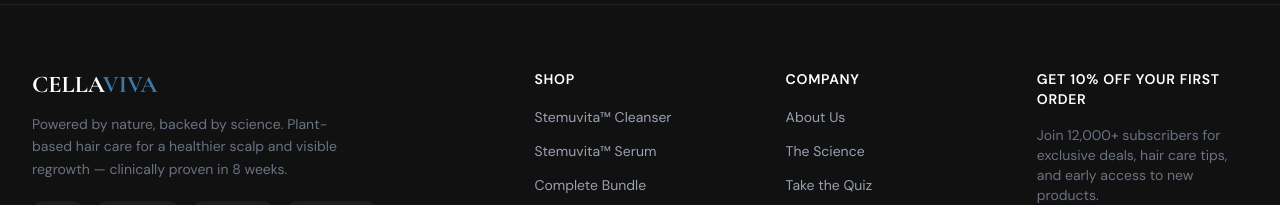
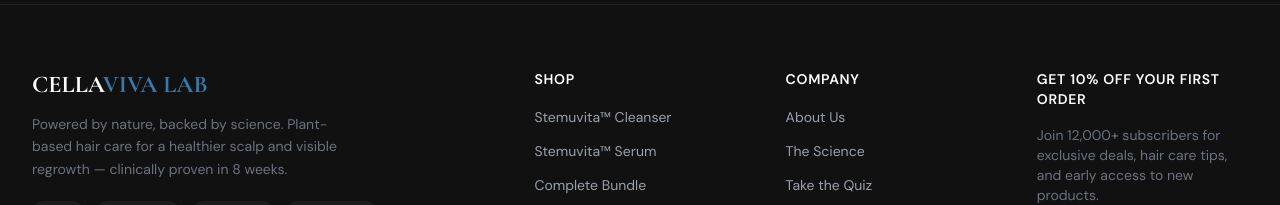
Before and after one commit to whaleagency123/cellaviva-lab, a Next.js app: page / in a window 1280 px wide. Shown: the part 11022-11227 px from the top of the page. Built offline with nearby package versions, Linux system fonts and the light colour scheme; no server answers; the database is empty.

Commit message:
rebrand footer name to CELLAVIVA LAB

```diff
--- a/src/components/storefront/Footer.tsx
+++ b/src/components/storefront/Footer.tsx
@@ -68,7 +68,7 @@
               className="text-2xl font-bold text-white"
               style={{ fontFamily: 'var(--sf-font-display)' }}
             >
-              CELLA<span className="text-[var(--sf-primary)]">VIVA</span>
+              CELLA<span className="text-[var(--sf-primary)]">VIVA LAB</span>
             </span>
             <p className="mt-3 text-sm text-gray-500 leading-relaxed max-w-xs">
               {settings.storeTagline}
@@ -226,7 +226,7 @@
         {/* Bottom bar */}
         <div className="mt-12 pt-8 border-t border-white/8 flex flex-col sm:flex-row items-center justify-between gap-4">
           <p className="text-xs text-gray-600">
-            {settings.copyrightText || `© ${new Date().getFullYear()} CELLAVIVA. All rights reserved.`}
+            {settings.copyrightText || `© ${new Date().getFullYear()} CELLAVIVA LAB. All rights reserved.`}
           </p>
           <div className="flex items-center gap-2 flex-wrap justify-center">
             {['Visa', 'Mastercard', 'Amex', 'PayPal', 'Apple Pay', 'Google Pay', 'Klarna'].map((p) => (
```
